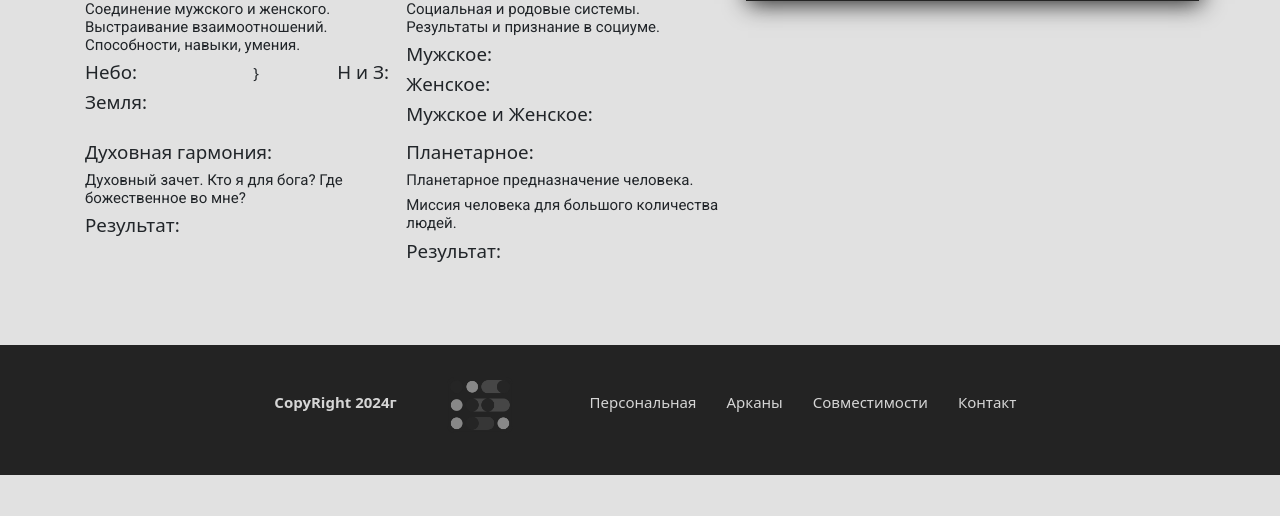
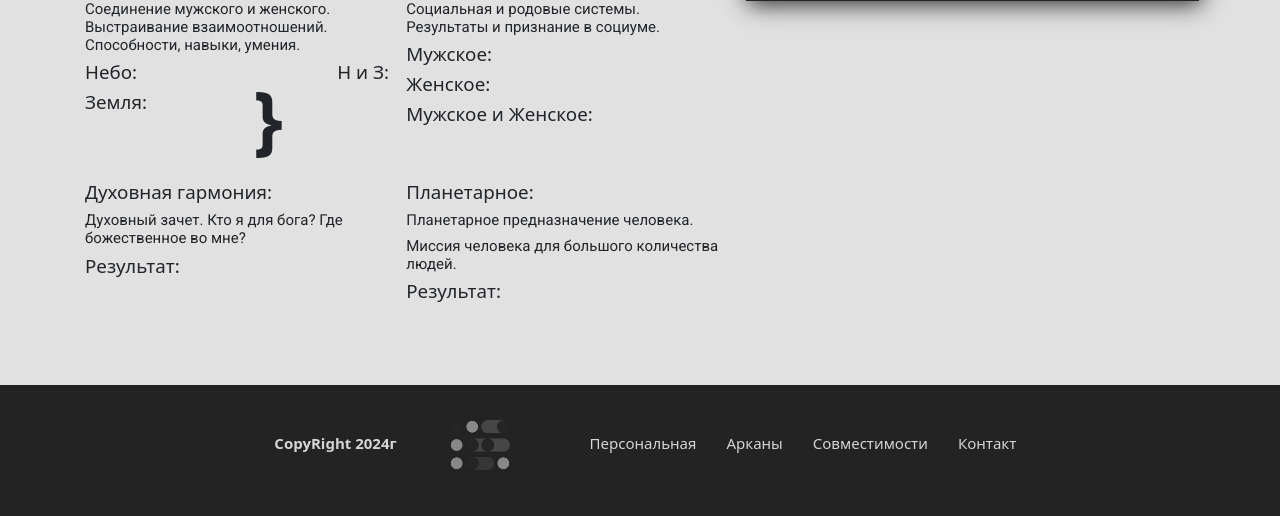
Before and after one commit to Olmeksky/matrix_fate2, a PHP site: page /matr.html in a window 1280 px wide. Shown: the part 1529-2045 px from the top of the page. Before the commit the page ends 2004 px from the top, so only its background shows below. Run offline with PHP 8.4, Linux system fonts and the light colour scheme.

Commit message:
Update styler.css

```diff
--- a/css/styler.css
+++ b/css/styler.css
@@ -803,6 +803,12 @@ span.line-zhen {
   width: 70%;
   transform: rotate(135deg);
 }
+.fig-scob {
+	font-size: 5rem;
+	font-weight: 900;
+}
+
+/* Таблица по чакрам */
 .table.table {
   box-shadow: 0.1rem 0.2rem 1.5rem #242424;
 }
```
